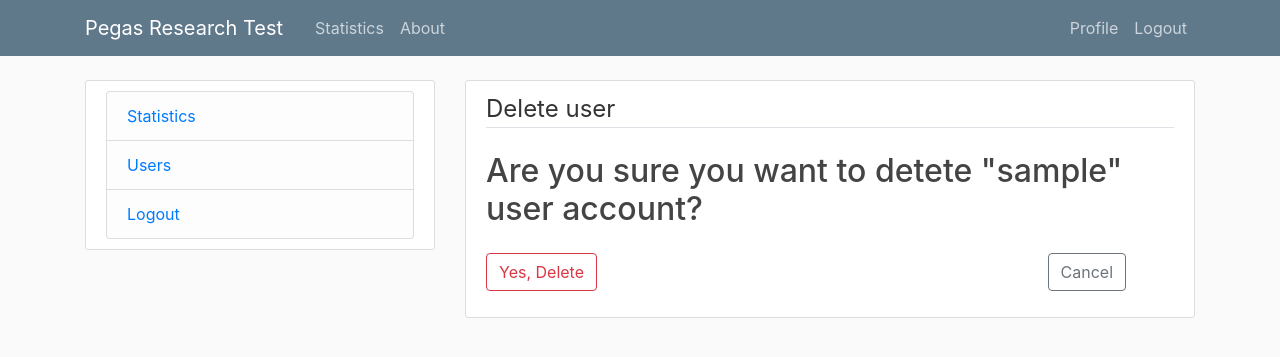
After one commit to chernetsky/pegas-research-test, a Django app: page /user/1/delete/ in a window 1280 px wide. The commit adds this page. Shown: the top 357 px of the page. Run offline with Django 3.2, Linux system fonts and the light colour scheme; the visitor is signed in with stand-in values (Sample User, id 1); data comes from the database, SQL or seed files in the repository; some libraries are stand-ins or nearby versions.

Commit message:
User deletion. Data.json generator.

```diff
--- /dev/null
+++ b/pegasResearchTest/data.json
@@ -0,0 +1 @@
+[{"timestamp": 1577808300.0, "value": 14}, {"timestamp": 1577808600.0, "value": 44}, {"timestamp": 1577808900.0, "value": 56}, {"timestamp": 1577809200.0, "value": 90}, {"timestamp": 1577809500.0, "value": 46}, {"timestamp": 1577809800.0, "value": 6}, {"timestamp": 1577810100.0, "value": 60}, {"timestamp": 1577810400.0, "value": 39}, {"timestamp": 1577810700.0, "value": 51}, {"timestamp": 1577811000.0, "value": 99}, {"timestamp": 1577811300.0, "value": 6}, {"timestamp": 1577811600.0, "value": 91}]
--- /dev/null
+++ b/pegasResearchTest/user/templates/user/confirm_delete.html
@@ -0,0 +1,16 @@
+{% extends 'data/base.html' %}
+{% block content %}
+    <div class="content-section">
+        <form method="POST">
+            {% csrf_token%}
+            <fieldset class="form-group">
+                <legend class="border-bottom mb-4 ">Delete user</legend>
+                <h2>Are you sure you want to detete "{{ object.username }}" user account?</h2>
+            </fieldset>
+            <div class="form-group">
+                <button class="btn btn-outline-danger" type="submit">Yes, Delete</button>
+                <a class="btn btn-outline-secondary float-right mr-5" href="{% url 'user-list' %}">Cancel</a>
+            </div>
+        </form>
+    </div>
+{% endblock %}
--- a/pegasResearchTest/user/templates/user/list.html
+++ b/pegasResearchTest/user/templates/user/list.html
@@ -2,10 +2,11 @@
 
 {% block content %}
     <h2>Users</h2>
-    <ul>
+    <ul class="pb-10">
         {% for user in object_list %}
             <li><a href="{% url 'user-update' user.pk %}" title="Change password for {{ user.username }}">
                 {{ user.username }} (id = {{ user.id }})
+                <small class=text-muted><a href="{% url 'user-delete' user.pk %}">Delete</a></small>
             </a></li>
         {% endfor %}
     </ul>
--- a/pegasResearchTest/user/urls.py
+++ b/pegasResearchTest/user/urls.py
@@ -1,9 +1,13 @@
 from django.urls import path
 from . import views
-from .views import UserListView
+from .views import (
+    UserListView,
+    UserDeleteView
+)
 
 urlpatterns = [
     path('', UserListView.as_view(), name='user-list'),
     path('create/', views.create, name='user-create'),
-    path('<int:pk>/update/', views.update, name='user-update')
+    path('<int:pk>/update/', views.update, name='user-update'),
+    path('<int:pk>/delete/', UserDeleteView.as_view(), name='user-delete')
 ]
--- a/pegasResearchTest/user/views.py
+++ b/pegasResearchTest/user/views.py
@@ -7,7 +7,10 @@ from django.shortcuts import (
     redirect,
     get_object_or_404
 )
-from django.views.generic import ListView
+from django.views.generic import (
+    ListView,
+    DeleteView
+)
 
 
 from .forms import (UserCreationForm, PasswordChangeForm)
@@ -17,6 +20,13 @@ class UserListView(LoginRequiredMixin, ListView):
     model = User
     template_name = 'user/list.html'
     ordering = ['username']
+
+
+class UserDeleteView(LoginRequiredMixin, DeleteView):
+    model = User
+    template_name = 'user/confirm_delete.html'
+    success_url = '/user/'
+
 
 
 @login_required
```
Also changed, not shown: pegasResearchTest/generateData.py (added, +27 -0 lines).
